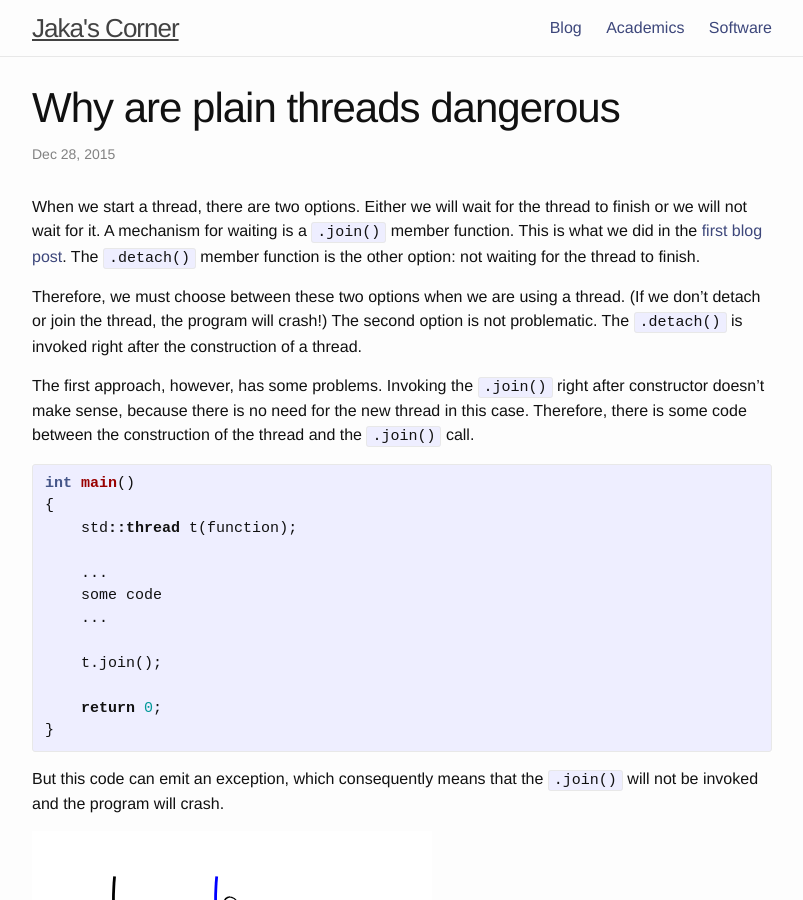
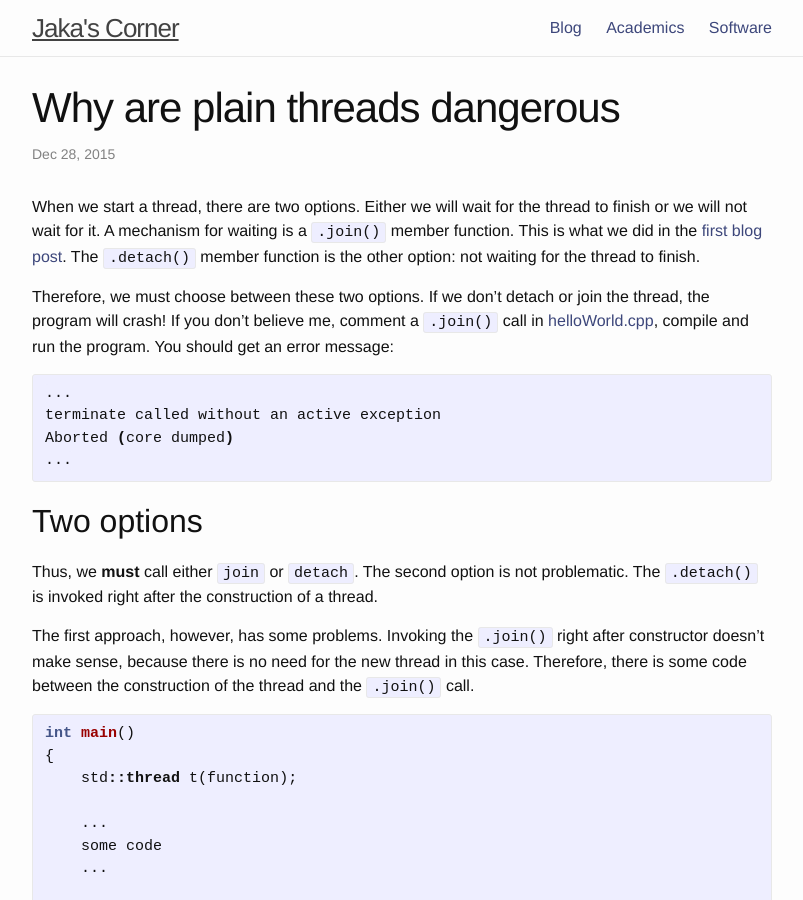
Before and after one commit to jakaspeh/jakaspeh.github.io, a Jekyll site: the page built from _posts/2015-12-28-why-threads-dangerous.md, in a window 1280 px wide and 900 px high. Shown: the whole window, without its empty margins (238-1041 px from the left). Built offline with Jekyll 4.4.1, drawn with Linux system fonts in a browser that asks for light colours; some of the changed text lies outside the part shown.

Commit message:
Updated the post: why threads dangerous...

```diff
--- a/_posts/2015-12-28-why-threads-dangerous.md
+++ b/_posts/2015-12-28-why-threads-dangerous.md
@@ -12,10 +12,26 @@ blog post](/blog/2015/12/hello-concurrent-world.html). The
 `{%raw%}.detach(){%endraw%}` member function is the other option: not waiting
 for the thread to finish.
 
-Therefore, we must choose between these two options when we are using a thread.
-(If we don't detach or join the thread, the program will crash!) The second
-option is not problematic. The `{%raw%}.detach(){%endraw%}` is invoked right
-after the construction of a thread.
+Therefore, we must choose between these two options.  If we don't detach or join
+the thread, the program will crash! If you don't believe me, comment a
+`{%raw%}.join(){%endraw%}` call in
+[helloWorld.cpp](https://github.com/jakaspeh/concurrency/blob/master/helloWorld.cpp),
+compile and run the program. You should get an error message:
+
+{% highlight bash %}
+...
+terminate called without an active exception
+Aborted (core dumped)
+...
+{% endhighlight %}
+
+Two options
+-----------
+
+Thus, we **must** call either `{%raw%}join{%endraw%}` or
+`{%raw%}detach{%endraw%}`. The second option is not problematic. The
+`{%raw%}.detach(){%endraw%}` is invoked right after the construction of a
+thread.
 
 The first approach, however, has some problems. Invoking the
 `{%raw%}.join(){%endraw%}` right after constructor doesn't make sense, because
@@ -96,6 +112,12 @@ called in any case. When the function ends, the destructors of all objects in
 the scope are called before the program exits. This also happens if the function
 raises an exception and ends prematurely.
 
+Acknowledgment
+--------------
+
+Thanks to **Nino Bašić** for comments and suggestions. Now the post looks more
+organized!
+
 Summary
 -------
 
@@ -103,6 +125,8 @@ We learned why are the plain threads dangerous and how to make them safer with a
 `{%raw%}Guard{%endraw%}` class.
 
 In the next blog post, we will look how to pass an argument to a thread.
+
+
 
 Links:
 
```
